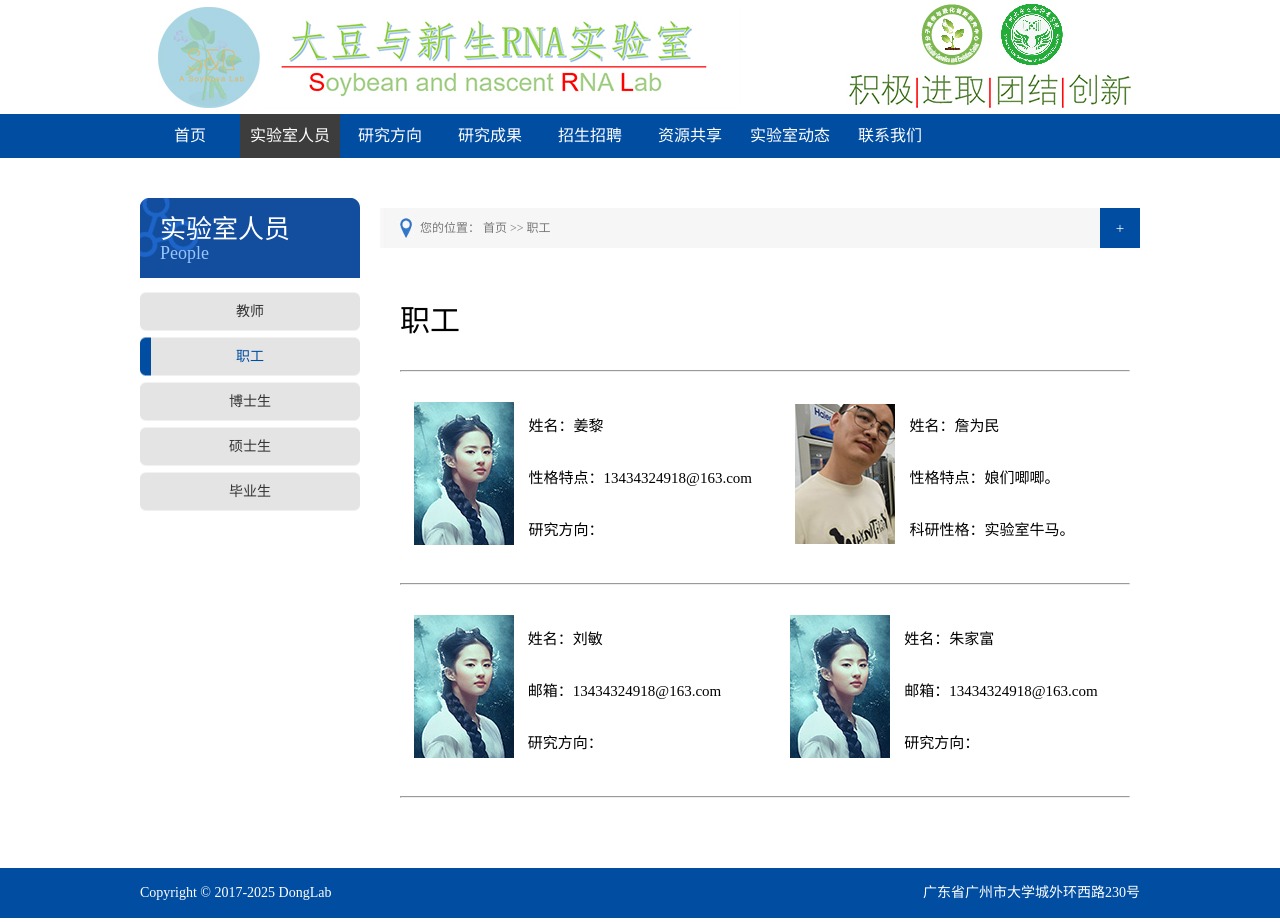
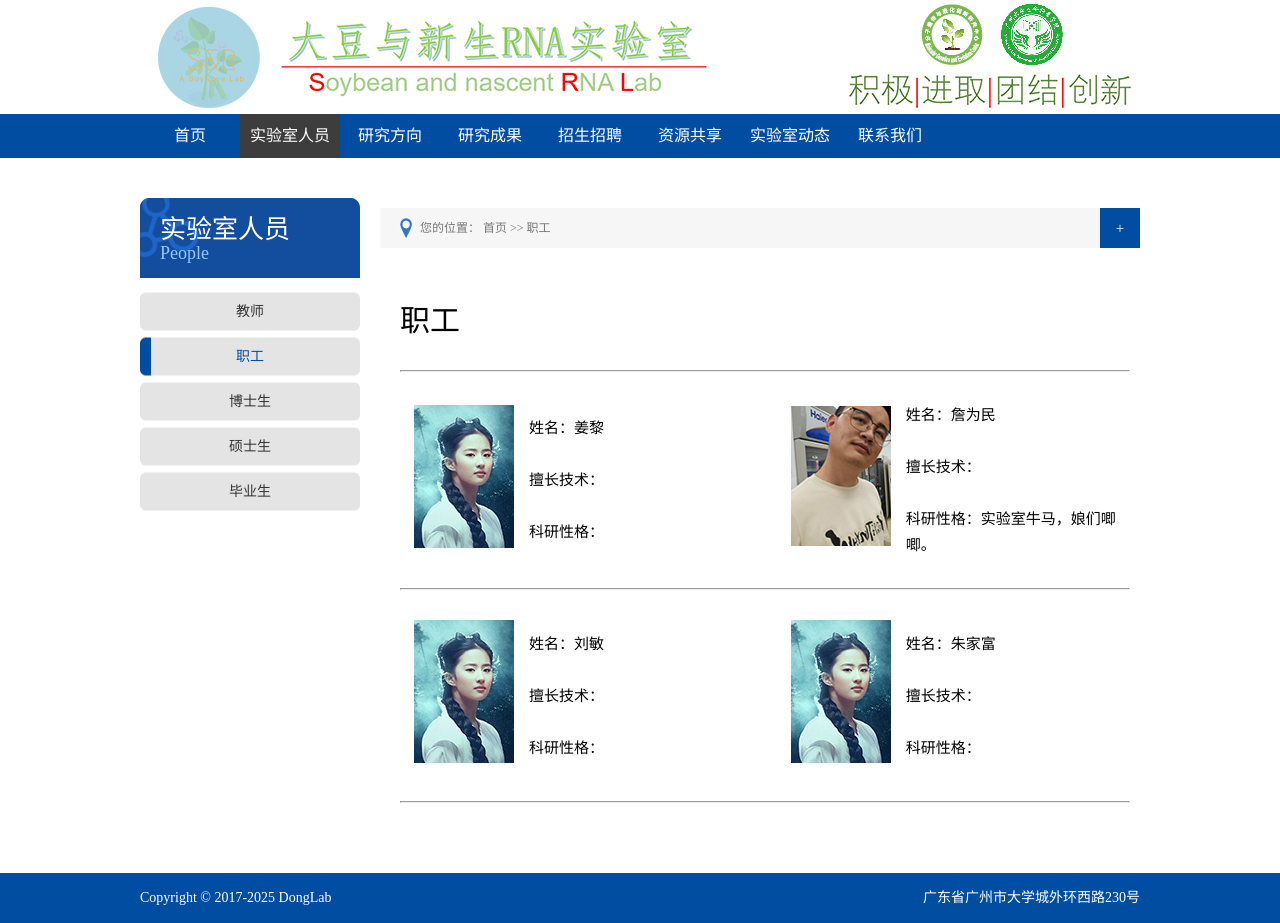
Before and after one commit to zhanweimin2021/zhanweimin2021.github.io, a Jekyll site: the page built from pages/staff.html, in a window 1280 px wide. Built offline with Jekyll 4.4.1, drawn with Linux system fonts in a browser that asks for light colours.

Commit message:
Update staff.html

```diff
--- a/pages/staff.html
+++ b/pages/staff.html
@@ -17,20 +17,20 @@ description: 职工
       <table style="margin-top:30px;margin-bottom:30px">
         <tr>
           <td width="120"><p align="center"><img src="/images/staff/moyayong.jpg"></p></td>
-          <td width="235"><p>姓名：姜黎</p><br><p>性格特点：13434324918@163.com</p><br><p>研究方向：</p></td>
+          <td width="235"><p>姓名：姜黎</p><br><p>擅长技术：</p><br><p>科研性格：</p></td>
           <td width="20"></td>
           <td width="120"><p align="center"><img src="/images/staff/zhanweimin.jpg"></p></td>
-          <td width="235"><p>姓名：詹为民</p><br><p>性格特点：娘们唧唧。</p><br><p>科研性格：实验室牛马。</p></td>
+          <td width="235"><p>姓名：詹为民</p><br><p>擅长技术：</p><br><p>科研性格：实验室牛马，娘们唧唧。</p></td>
         </tr>
       </table>
       <hr>
       <table style="margin-top:30px;margin-bottom:30px">
         <tr>
           <td width="120"><p align="center"><img src="/images/staff/moyayong.jpg"></p></td>
-          <td width="235"><p>姓名：刘敏</p><br><p>邮箱：13434324918@163.com</p><br><p>研究方向：</p></td>
+          <td width="235"><p>姓名：刘敏</p><br><p>擅长技术：</p><br><p>科研性格：</p></td>
           <td width="20"></td>
           <td width="120"><p align="center"><img src="/images/staff/moyayong.jpg"></p></td>
-          <td width="235"><p>姓名：朱家富</p><br><p>邮箱：13434324918@163.com</p><br><p>研究方向：</p></td>
+          <td width="235"><p>姓名：朱家富</p><br><p>擅长技术：</p><br><p>科研性格：</p></td>
         </tr>
       </table>
       <hr>
```
